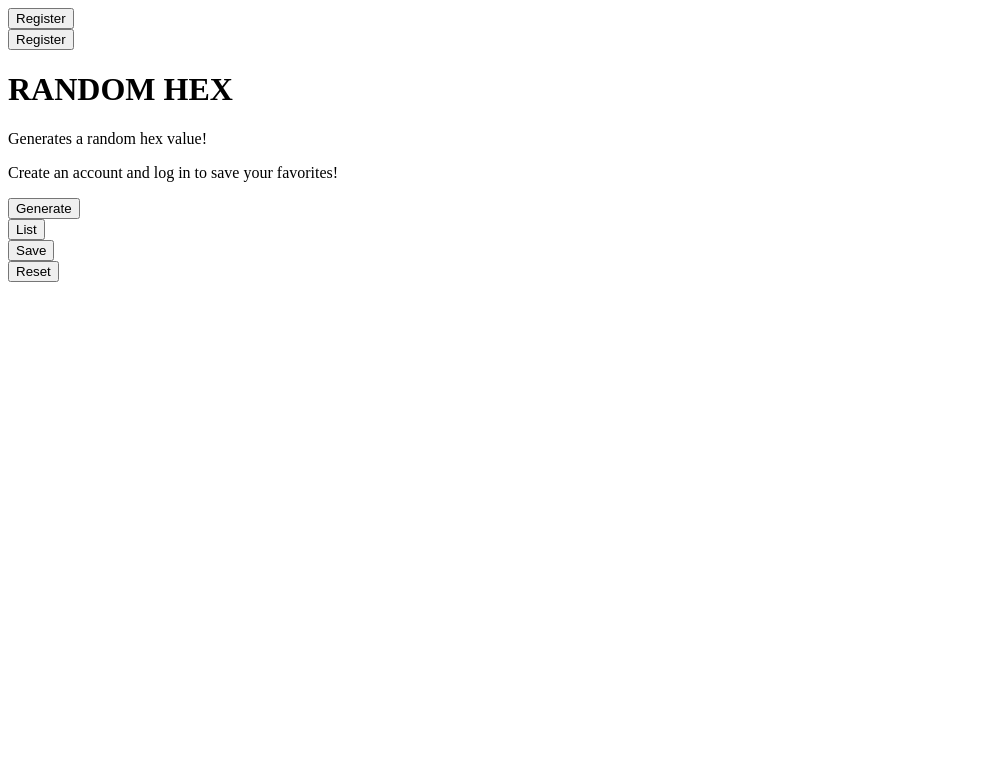
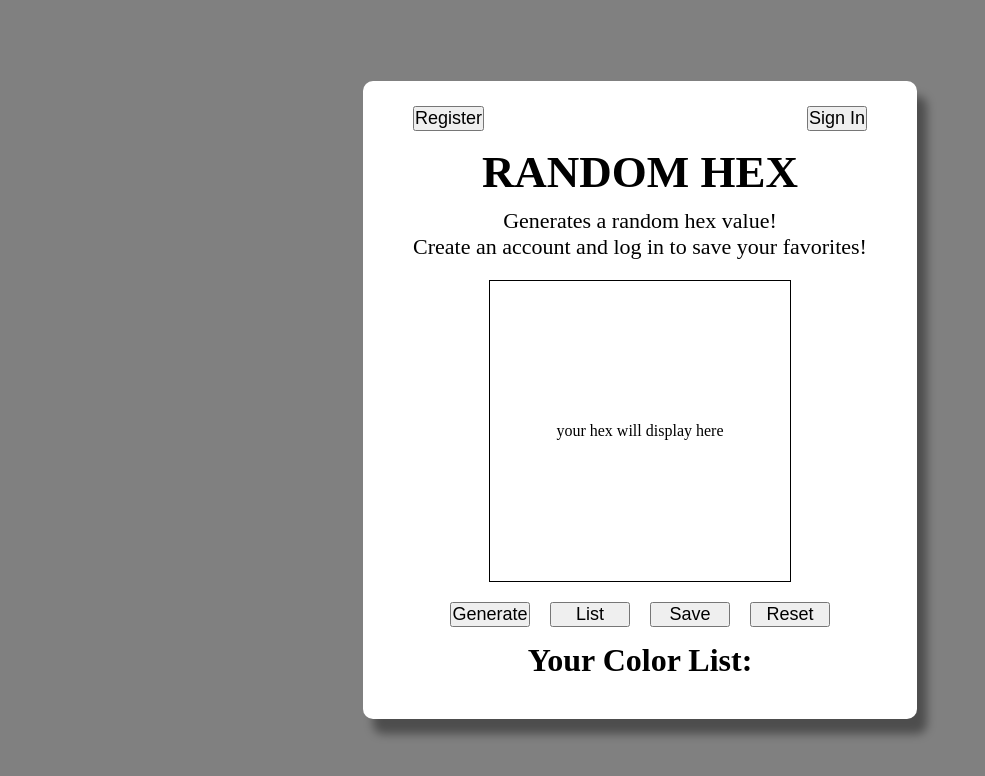
Before and after one commit to TimGeorge89/hex-firebase, a Vue app: page / in a window 1280 px wide. Shown: the top 776 px of the page, without its empty margins (0-985 px from the left). Built offline with nearby package versions, Linux system fonts and the light colour scheme.

Commit message:
styling and data binding

```diff
--- a/src/views/Home.vue
+++ b/src/views/Home.vue
@@ -5,12 +5,12 @@
         <!-- NAVIGATION -->
         <div class="nav">
           <!-- single button -->
-          <div class="button">
+          <div class="register">
             <button>Register</button>
           </div>
           <!-- single button -->
-          <div class="button">
-            <button>Register</button>
+          <div class="sign-in">
+            <button>Sign In</button>
           </div>
         </div>
         <!-- HEADER -->
@@ -20,17 +20,17 @@
           <p>Create an account and log in to save your favorites!</p>
         </div>
         <!-- COLOR DISPLAY -->
-        <div class="color-display">
+        <div :style="{ background: activeColor }" class="color-display">
           <p>{{ displayedData }}</p>
         </div>
         <!-- BUTTONS -->
         <div class="buttons">
           <!-- single button -->
-          <div class="button">
-            <button>Generate</button>
+          <div @click="randomColor()" class="button">
+            <button >Generate</button>
           </div>
           <!-- single button -->
-          <div class="button">
+          <div @click="addToList()" class="button">
             <button>List</button>
           </div>
           <!-- single button -->
@@ -38,8 +38,17 @@
             <button>Save</button>
           </div>
           <!-- single button -->
-          <div class="button">
+          <div @click="reset()" class="button">
             <button>Reset</button>
+          </div>
+        </div>
+        <!-- COLOR LIST -->
+        <div class="color-list">
+          <h1>Your Color List:</h1>
+          <div v-for="item in list" :key="item" class="list">
+            <ul>
+              <li>{{ item }}</li>
+            </ul>
           </div>
         </div>
       </div>
@@ -48,9 +57,117 @@
 </template>
 
 <script>
-
+export default {
+  data() {
+    return {
+      displayedData: 'your hex will display here',
+      activeColor: '',
+      list: []
+    }
+  },
+  methods: {
+    randomColor() {
+      const randomColor = Math.floor(Math.random()*16777215).toString(16)
+      if (randomColor.length === 6) {
+        this.displayedData = '#' + randomColor
+        this.activeColor = this.displayedData
+      }
+    },
+    addToList() {
+      this.list.push(this.displayedData)
+    },
+    reset() {
+      this.displayedData = 'your hex will display here'
+      this.activeColor = ''
+      this.list = []
+    }
+  }
+}
 </script>
 
 <style lang="scss">
+* {
+  padding: 0;
+  margin: 0;
+}
 
+html {
+  height: 100vh;
+}
+
+body {
+  display: flex;
+  align-items: center;
+  justify-content: center;
+  height: 100%;
+  background: grey;
+}
+
+button {
+  outline: none;
+  font-size: 18px;
+}
+
+.main-container {
+  background: white;
+  text-align: center;
+  border-radius: 10px;
+  box-shadow: 10px 15px 10px rgba(0, 0, 0, 0.4);
+}
+
+.wrapper {
+  padding: 25px 50px;
+}
+
+// NAVIGATION
+.nav {
+  display: flex;
+  .sign-in {
+    margin-left: auto;
+  }
+}
+
+// HEADER
+.header {
+  h1 {
+    font-size: 45px;
+    padding: 15px 0 10px 0;
+  }
+  p {
+    font-size: 22px;
+  }
+}
+
+// COLOR DISPLAY
+.color-display {
+  display: flex;
+  align-items: center;
+  justify-content: center;
+  margin: 20px auto;
+  height: 300px;
+  width: 300px;
+  border: 1px solid black;
+}
+
+// BUTTONS
+.buttons {
+  display: flex;
+  justify-content: center;
+  button {
+    margin: 0 10px;
+    width: 80px;
+  }
+}
+
+// COLOR LIST
+.color-list {
+  h1 {
+    margin: 15px 0;
+  }
+  .list {
+    ul {
+      list-style: none;
+    }
+  }
+}
 </style>
```
